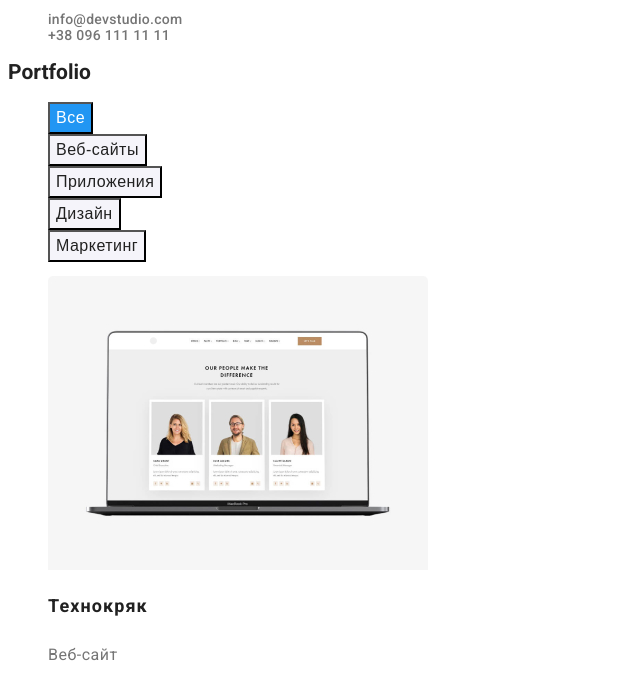
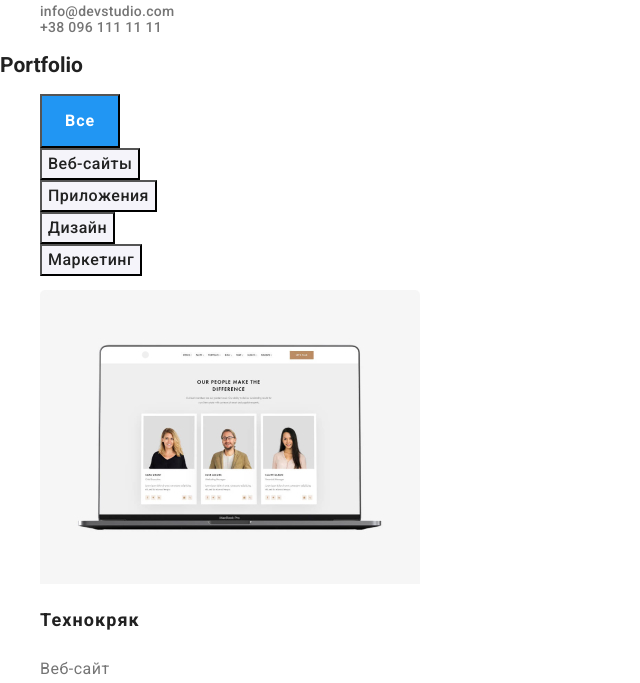
Before and after one commit to darya-ungvari/goit-markup-hw-03, a plain HTML site: page portfolio.html in a window 1280 px wide. Shown: the part 103-786 px from the top of the page, without its empty margins (0-640 px from the left). Drawn offline with nearby package versions, Linux system fonts and the light colour scheme.

Commit message:
add css normalise

```diff
--- a/css/style.css
+++ b/css/style.css
@@ -6,12 +6,22 @@
 
 }
 
+html {
+    box-sizing: border-box;
+}
+
+*,
+* ::before,
+* ::after {
+    box-sizing: inherit;
+}
 body{
     color: var(--primary-text-color);
     background-color: var(--primary-white-color);
     font-family:'Roboto', sans-serif;
     letter-spacing: 2%;
     font-size: 14px;
+    margin: 0;
 }
 h1, h2, h3 {
     color: var(--title-text-color);
@@ -75,15 +85,7 @@ h1, h2, h3 {
     line-height: 1.36;
     letter-spacing: 6px;
 }
-.button{
-    background-color: var(--accent-color);
-    color: var(--primary-white-color);
-    text-decoration: none;
-    font-size: 16px ;
-    font-weight: 700 ;
-    line-height: 30px;
-    letter-spacing: 0.06em;
-}
+
 
 /* Наши преимущества */
 .feauter-title {
@@ -278,8 +280,10 @@ portfolio
 
 /* button */
 
+
 .button {
 
+    display: inline-block;
 
     text-decoration: none;
     font-size: 16px;
@@ -291,7 +295,15 @@ portfolio
 .button.primary{
 
     background-color: var(--accent-color);
+
     color: var(--primary-white-color);
+    text-decoration: none;
+    font-size: 16px ;
+    font-weight: 700 ;
+    line-height: 30px;
+    letter-spacing: 0.06em;
+
+    padding: 10px 23px;
 
 }
 
--- a/portfolio.html
+++ b/portfolio.html
@@ -5,6 +5,7 @@
         <meta name="viewport" content="width=device-width, initial-scale=1.0">
         <title>Portfolio</title>
         <link rel="stylesheet" href="https://fonts.googleapis.com/css2?family=Raleway:wght@700&family=Roboto:wght@400;500;700;900&display=swap">
+        <link rel="stylesheet" href="https://cdnjs.cloudflare.com/ajax/libs/modern-normalize/0.6.0/modern-normalize.min.css">
         <link rel="stylesheet" href="./css/style.css">
     </head>
     <body>
@@ -134,7 +135,7 @@
             </div>
             <div>
                 <b class="follow-us">ПОДПИСАТЬСЯ НА РАССЫЛКУ</b>
-                <button class="button">Подписаться</button>
+                <button class="button primary">Подписаться</button>
             </div>
              <p>2020 | Developed by GoIT Students </p>
         </footer>
```
Also changed, not shown: index.html (+1 -0 lines).
